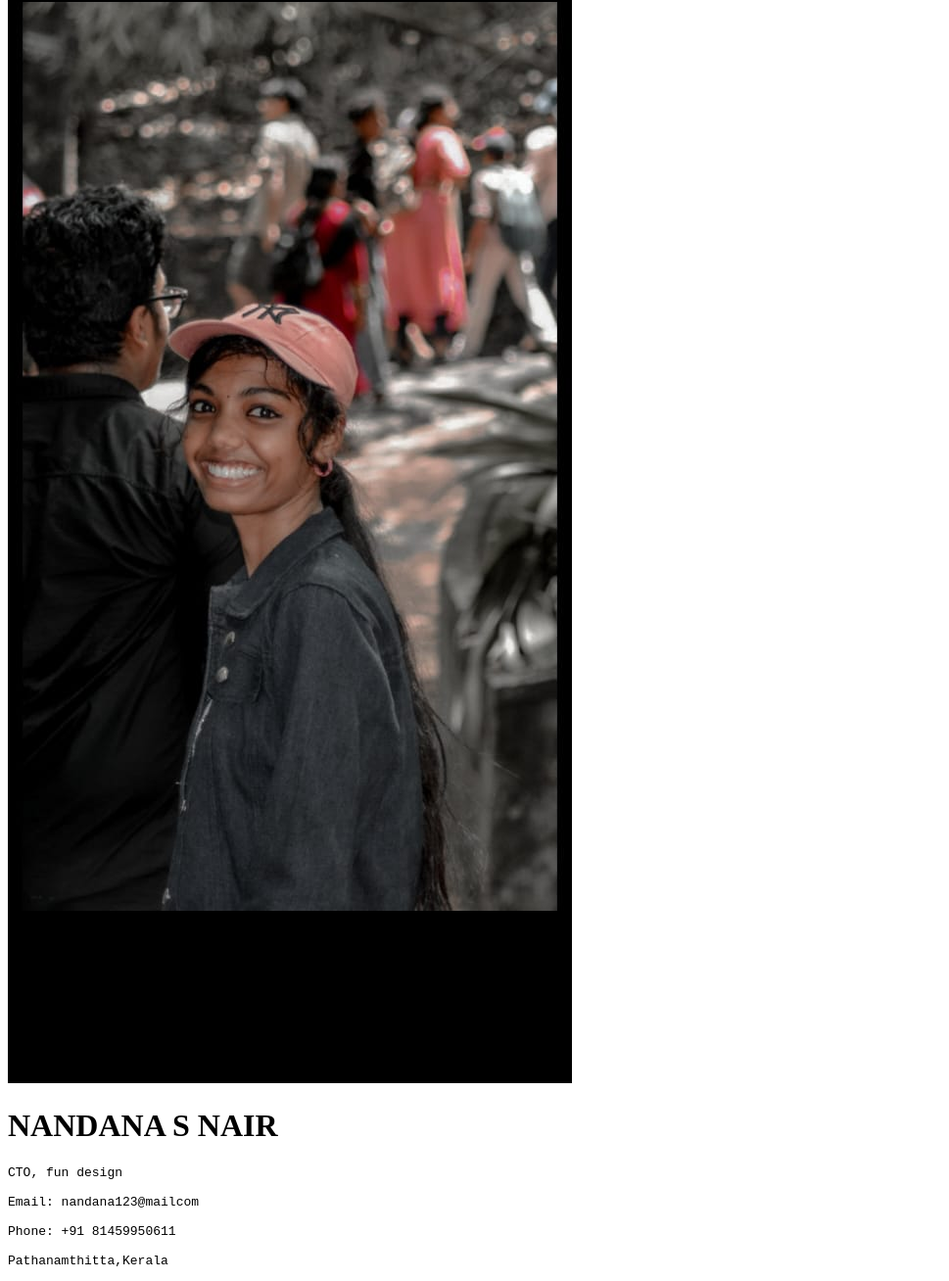
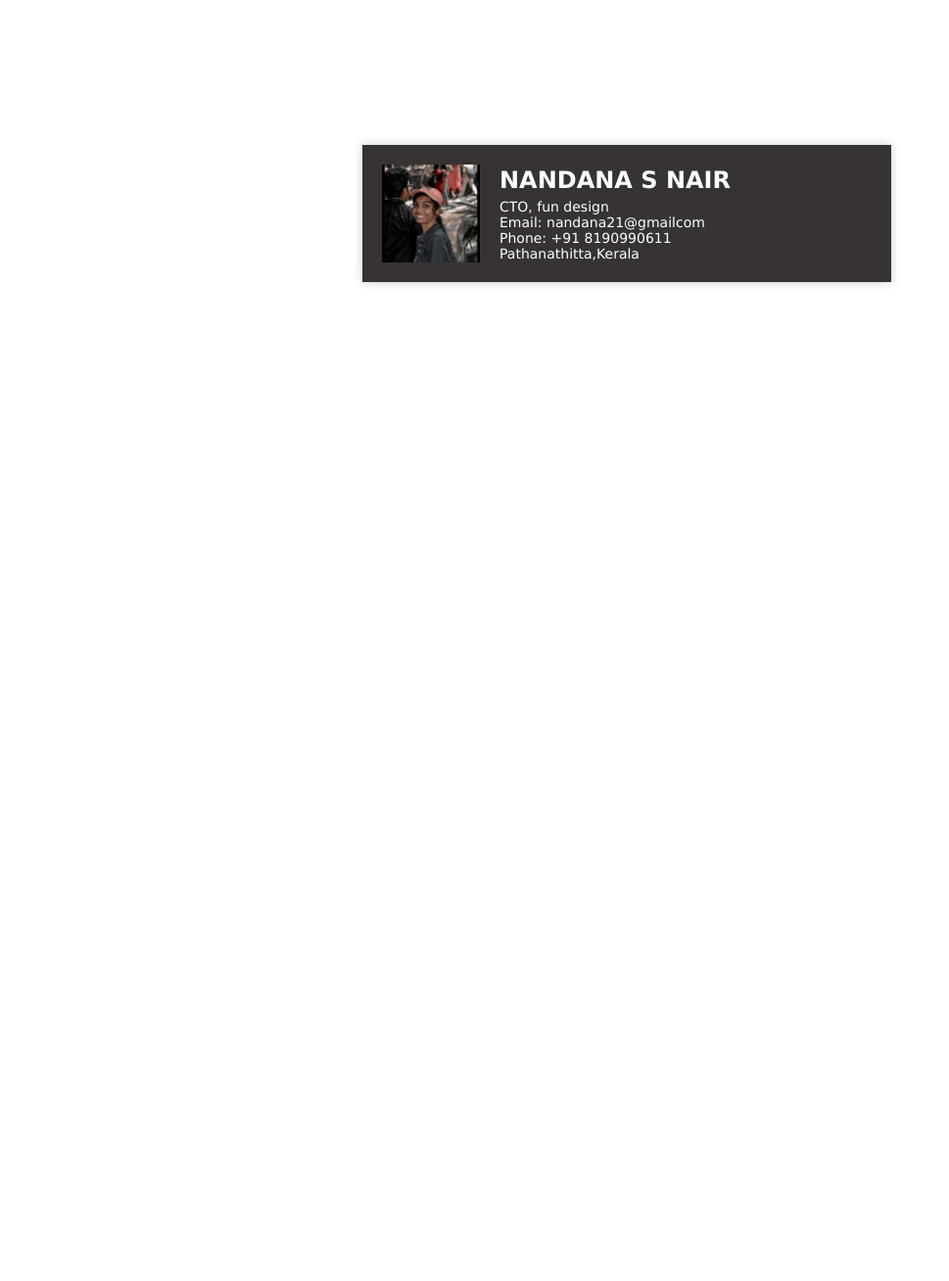
Before and after one commit to nandana1311/bussiness-card, a plain HTML site: page index.html in a window 1280 px wide. Shown: the part 182-1490 px from the top of the page at 98% size, without its empty margins (0-969 px from the left). After the commit the page ends 800 px from the top, so only its background shows below. Drawn offline with Linux system fonts and the light colour scheme.

Commit message:
Update index.html

```diff
--- a/index.html
+++ b/index.html
@@ -3,19 +3,20 @@
  <head>
      <meta charset="UTF-8">
      <meta name="viewport" content="width=device-width, initial-scale=1.0">
-     <link rel="stylesheet" href="fun.css">
+     <link rel="stylesheet" href="style.css">
      <title>Business Card</title>
  </head>
  <body>
-   <div>
-     <img src="WhatsApp Image 2024-06-24 at 13.36.52_57ee4817.jpg">
-       <h1>NANDANA S NAIR</h1>
-<pre>CTO, fun design
-
-Email: nandana123@mailcom
-
-Phone: +91 81459950611
-
-Pathanamthitta,Kerala
-</pre>
-   </div>
+     <div class="business-card">
+         <div class="profile-picture">
+            <img src="WhatsApp Image 2024-06-24 at 13.36.52_57ee4817.jpg">
+         </div>
+         <div class="info">
+             <h1>NANDANA S NAIR</h1>
+             <p>CTO, fun design</p>
+             <p>Email: nandana21@gmailcom</p>
+             <p>Phone: +91 8190990611 </p>
+             <p>Pathanathitta,Kerala</p>
+     </div>
+ </body>
+ </html>
```
